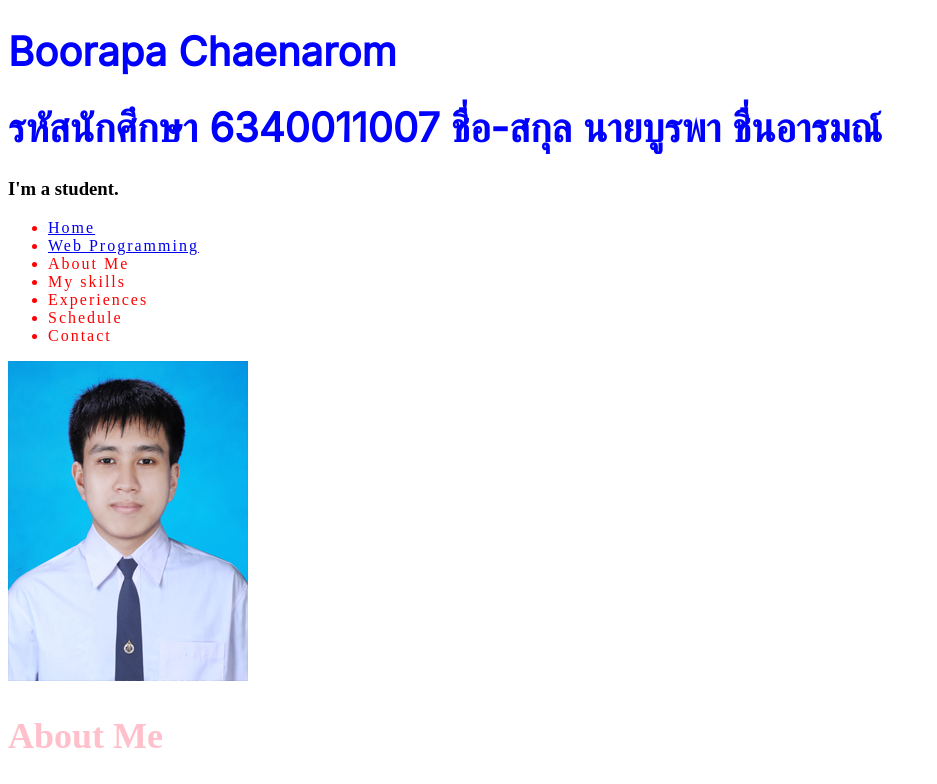
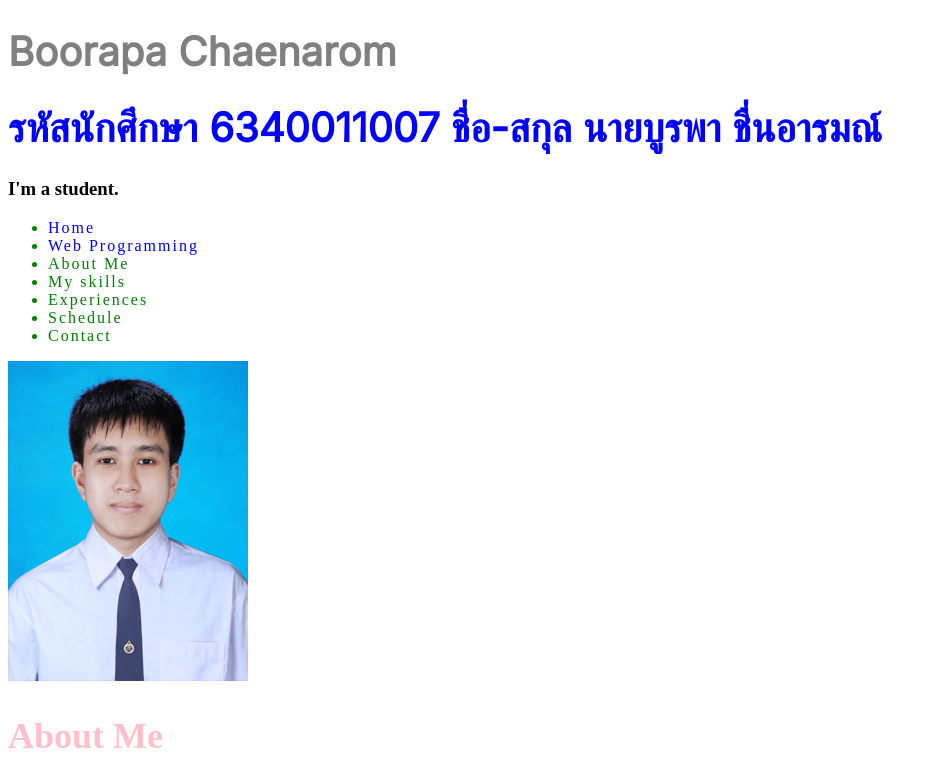
Before and after one commit to boorapa007/boorapa_webprogramming, a plain HTML site: page index.html in a window 1280 px wide. Shown: the top 784 px of the page, without its empty margins (0-937 px from the left). Drawn offline with Linux system fonts and the light colour scheme.

Commit message:
first commit

```diff
--- a/index.html
+++ b/index.html
@@ -31,7 +31,7 @@
     </style>
   </head>
   <body>
-    <h1>Boorapa Chaenarom</h1>
+    <h1 style="color: grey">Boorapa Chaenarom</h1>
     <h1>รหัสนักศึกษา 6340011007 ชื่อ-สกุล นายบูรพา ชื่นอารมณ์</h1>
 
     <h3>I'm a student.</h3>
--- a/style.css
+++ b/style.css
@@ -1,4 +1,22 @@
 li {
   letter-spacing: 2px;
-  color: red;
+  color: green;
 }
+h1 {
+  font-family: "Inter", sans-serif;
+  font-size: 40px;
+  color: darkgray;
+}
+
+a {
+  text-decoration: none;
+}
+a:hover {
+  font-weight: bold;
+  font-size: 18px;
+  color: red !important;
+  background-color: yellow;
+}
+a:visited {
+  color: gray;
+}
```
